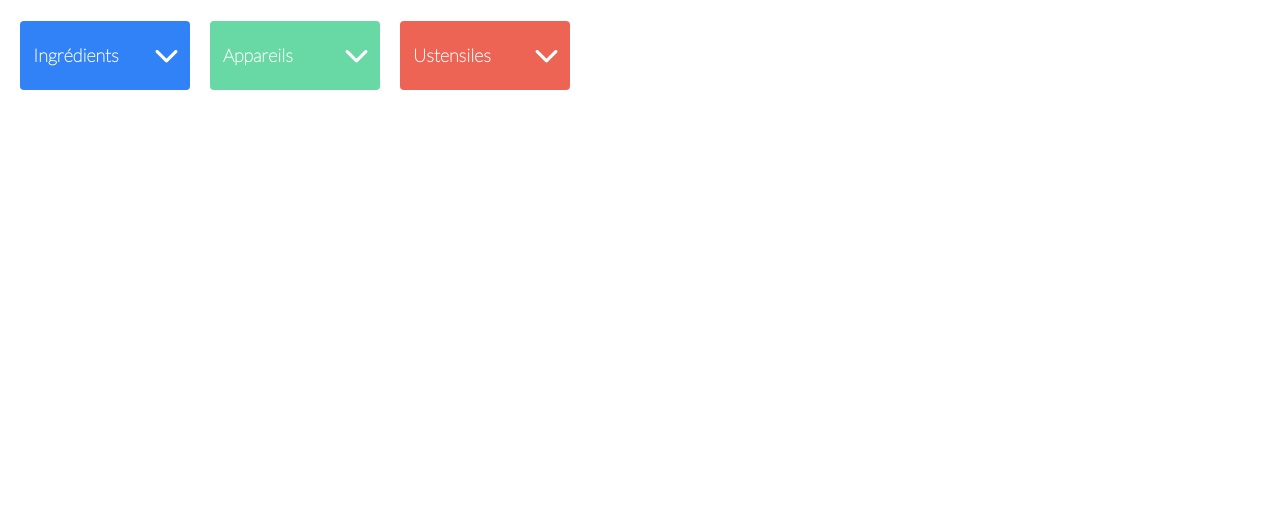
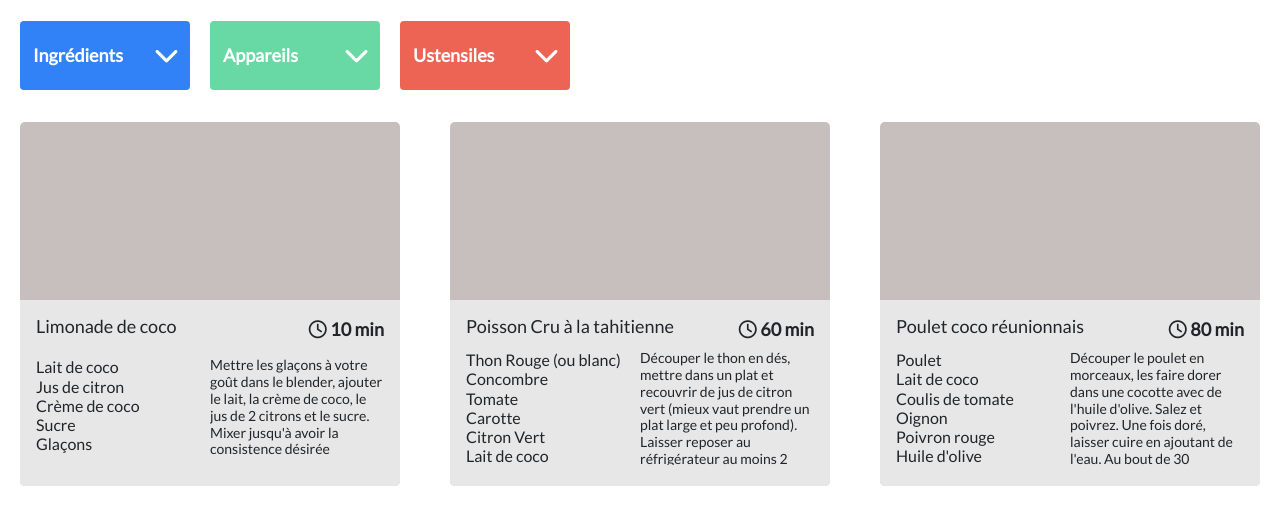
Before and after one commit to LoicLebert/Lo-cLebert_7_25072021, a plain HTML site: page index.html in a window 1280 px wide. Shown: the part 224-755 px from the top of the page. Drawn offline with nearby package versions, Linux system fonts and the light colour scheme.

Commit message:
First Algorithm done

```diff
--- a/assets/css/style.css
+++ b/assets/css/style.css
@@ -303,3 +303,88 @@ a:hover {
     font-size: 18px;
     order: 2;
 }
+
+#recipes-section {
+    display: flex;
+    flex-direction: row;
+    flex-wrap: wrap;
+    width: 1240px;
+    height: 100%;
+    justify-content: space-between;
+    row-gap: 3em;
+    order: 3;
+    margin-top: 2em;
+}
+
+#recipe-details {
+    display: flex;
+    flex-direction: row;
+    flex-wrap: wrap;
+    width: 100%;
+    height: 186px;
+    background-color: #E7E7E7;
+    position: absolute;
+    bottom: 0;
+    padding: 1em;
+    overflow: hidden;
+}
+
+
+#recipe-container {
+    width: 380px;
+    height: 364px;
+    background-color: #C7BEBE;
+    border-radius: 5px;
+    overflow: hidden;
+    position: relative;
+}
+
+#title-and-time-container {
+    display: flex;
+    flex-direction: row;
+    width: 100%;
+    justify-content: space-between;
+}
+
+h2 {
+    font-size: 18px;
+    font-weight: 400;
+    max-width: 70%;
+    overflow: hidden;
+    white-space: nowrap;
+    text-overflow: ellipsis;
+}
+
+#recipe-duration {
+    float: right;
+    font-size: 18px;
+    font-weight: bolder;
+    text-align: right;
+}
+
+#ingredients-and-description {
+    display: flex;
+    flex-direction: row;
+    line-height: 1.2;
+    overflow: hidden;
+    max-height: 115px;
+}
+
+#recipe-ustensils {
+    display: none;
+}
+
+#ingredients-container {
+    display: flex;
+    flex-direction: column;
+    width: 50%;
+    height: 100%;
+    font-size: 16px;
+}
+
+#recipe-description {
+    width: 50%;
+    font-size: 14px;
+    overflow: hidden;
+    text-overflow: ellipsis;
+}
--- a/assets/js/components/index.js
+++ b/assets/js/components/index.js
@@ -1,29 +1,36 @@
-import { recipes } from "..//data/data.js"
+import { recipes } from "../data/data.js"
+import { searchAlgorithmMapping } from "./search-results.js"
 
-/** This part sorts ingredients, appliances and ustensils inside sets to prevent them from repeating themselves
- * @param (recipe)
- * @param (ingredients)
- * @param (appliance)
- * @param (ustensils)
+/**
+ * This part sorts ingredients, appliances and ustensils inside sets to prevent them from repeating themselves
+ * @param {*} recipe
+ * @param {*} ingredients
+ * @param {*} appliance
+ * @param {*} ustensils
  */
 const ingredientSet = new Set([])
 const applianceSet = new Set([])
 const ustensilSet = new Set([])
 
+function setCreation() {
     recipes?.forEach(recipe => recipe.ingredients?.forEach(ingredient => ingredientSet.add(ingredient.ingredient)))
     recipes?.forEach(appliance => applianceSet.add(appliance.appliance))
     recipes?.forEach(recipe => recipe.ustensils?.forEach(ustensils => ustensilSet.add(ustensils)))
+}
 
-/** Those functions display every ingredient, appliance & ustensils inside the nav buttons
- * @param (ingredient)
- * @param (appliance)
- * @param (ustensils)
+/**
+ * Those functions display every ingredient, appliance & ustensils inside the nav buttons
+ * @param {*} ingredient
+ * @param {*} appliance
+ * @param {*} ustensils
  */
+function navSelection() {
     ingredientSet?.forEach(ingredient => {
         let ingredientHTML = document.createElement("a")
         ingredientHTML.innerText = ingredient
         ingredientHTML.classList.add("c_dropdown-item")
         ingredientHTML.setAttribute("href", "#")
+        ingredientHTML.setAttribute("s_key", ingredient)
         document.querySelector("#first-text-container").appendChild(ingredientHTML)
         ingredientHTML.addEventListener("click", e => {
             let selectedIngredientContainer = document.createElement("div")
@@ -45,6 +52,7 @@ applianceSet?.forEach(appliance => {
         applianceHTML.innerText = appliance
         applianceHTML.classList.add("c_dropdown-item")
         applianceHTML.setAttribute("href", "#")
+        applianceHTML.setAttribute("s_key", appliance)
         document.querySelector("#second-text-container").appendChild(applianceHTML)
         applianceHTML.addEventListener("click", e => {
             let selectedApplianceContainer = document.createElement("div")
@@ -65,6 +73,7 @@ ustensilSet?.forEach(ustensils => {
         ustensilsHTML.innerText = ustensils
         ustensilsHTML.classList.add("c_dropdown-item")
         ustensilsHTML.setAttribute("href", "#")
+        ustensilsHTML.setAttribute("s_key", ustensils)
         document.querySelector("#third-text-container").appendChild(ustensilsHTML)
         ustensilsHTML.addEventListener("click", e => {
             let selectedUstensilsContainer = document.createElement("div")
@@ -79,20 +88,17 @@ ustensilSet?.forEach(ustensils => {
             }
         })
     })
+}
 
-/** This code maps ingredients, appliance & ustensils for a better sorting
- * @param (recipe)
+/**
+ * This function displays the dropdown items on click
+ * @param {*} recipe
  */
-
-const ingredientMap = new Map([])
-const ObjectKey = {}
-
-recipes?.forEach(recipe => recipe.ingredients?.forEach(ingredient => ingredientMap.set(ObjectKey, ingredient)))
-console.log(ingredientMap)
-
+function displayDropdown(searchMap) {
     document.querySelector("#btn-blue").addEventListener("click", e => {
         document.querySelector("#first-dropdown").classList.add("active")
         document.querySelector("#btn-blue").style.display = "none"
+        displayRecipes(searchMap.get(e.target.value) || recipes)
     })
 
     document.querySelector("#btn-green").addEventListener("click", e => {
@@ -125,3 +131,83 @@ document.addEventListener("click", e => {
             document.querySelector("#btn-red").style.display = "flex"
         }
     })
+}
+
+/**
+ * This function creates a card for each recipe that contains all recipe values
+ * @param {*} recipes
+ */
+
+function displayRecipes(recipes) {
+    document.querySelector("#recipes-section").innerHTML = ""
+    recipes?.forEach(recipe => {
+        let recipeContainer = document.createElement("div")
+        recipeContainer.id = "recipe-container"
+        document.querySelector("#recipes-section").appendChild(recipeContainer)
+        let recipeDetails = document.createElement("span")
+        recipeDetails.id = "recipe-details"
+        recipeContainer.appendChild(recipeDetails)
+        let titleAndTime = document.createElement("div")
+        titleAndTime.id = "title-and-time-container"
+        recipeDetails.appendChild(titleAndTime)
+        let recipeTitle = document.createElement("h2")
+        recipeTitle.innerHTML = recipe.name
+        titleAndTime.appendChild(recipeTitle)
+        let recipeDuration = document.createElement("span")
+        recipeDuration.id = "recipe-duration"
+        recipeDuration.innerHTML = `<i class="far fa-clock"></i>       ` + recipe.time + " min"
+        titleAndTime.appendChild(recipeDuration)
+        let ingredientsAndDescription = document.createElement("div")
+        ingredientsAndDescription.id = "ingredients-and-description"
+        recipeDetails.appendChild(ingredientsAndDescription)
+        let ingredientsContainer = document.createElement("div")
+        ingredientsContainer.id = "ingredients-container"
+        ingredientsAndDescription.appendChild(ingredientsContainer)
+        recipe.ingredients.forEach(ingredient => {
+            let recipeIngredients = document.createElement("span")
+            recipeIngredients.innerHTML = ingredient.ingredient
+            ingredientsContainer.appendChild(recipeIngredients)
+        })
+        let recipeDescription = document.createElement("span")
+        recipeDescription.id = "recipe-description"
+        recipeDescription.innerHTML = recipe.description
+        ingredientsAndDescription.appendChild(recipeDescription)
+        let recipeUstensils = document.createElement("span")
+        recipeUstensils.innerHTML = recipe.ustensils
+        recipeUstensils.id = "recipe-ustensils"
+        recipeDetails.appendChild(recipeUstensils)
+    })
+}
+
+/**
+ * This function launches the algorithm when user search a receipe name in the input bar
+ * @param {*} searchMap
+ */
+
+function setupInputSearch(searchMap) {
+    document.querySelector("#search-input").addEventListener("change", (e) => searchAlgorithm(e, searchMap))
+}
+
+/**
+ * This function launches the receipes display according to the user request
+ * @param {*} e
+ * @param {*} searchMap
+ */
+function searchAlgorithm(e, searchMap) {
+    displayRecipes(searchMap.get(e.target.value.toLowerCase()) || recipes)
+}
+
+/**
+ * This function displays the dropdown items on click
+ * @param {*} ingredientSet
+ */
+function init() {
+    setCreation()
+    navSelection()
+    const searchMap = searchAlgorithmMapping(recipes, ingredientSet, applianceSet, ustensilSet)
+    displayDropdown(searchMap)
+    displayRecipes(recipes)
+    setupInputSearch(searchMap)
+}
+
+init()
--- /dev/null
+++ b/assets/js/components/search-results.js
@@ -0,0 +1,47 @@
+/**
+ * This algorithm use mapping for a faster search result. ALGO V1
+ * @param {*} recipes
+ * @param {*} ingredientSet
+ * @param {*} applianceSet
+ * @param {*} ustensilSet
+ * @returns
+ */
+export function searchAlgorithmMapping(recipes) {
+    const searchMap = new Map();
+    recipes.forEach(recipe => {
+        for (let i = 2; i < (recipe.name.toLowerCase()).length; i++) {
+            if (searchMap.get((recipe.name.toLowerCase()).substring(0, i))) {
+                searchMap.get((recipe.name.toLowerCase()).substring(0, i)).push(recipe)
+            } else {
+                searchMap.set((recipe.name.toLowerCase()).substring(0, i), [recipe])
+            }
+        }
+        for (let i = 2; i < (recipe.appliance.toLowerCase()).length; i++) {
+            if (searchMap.get((recipe.appliance.toLowerCase()).substring(0, i))) {
+                searchMap.get((recipe.appliance.toLowerCase()).substring(0, i)).push(recipe)
+            } else {
+                searchMap.set((recipe.appliance.toLowerCase()).substring(0, i), [recipe])
+            }
+        }
+        recipe.ingredients.forEach(ingredient => {
+            for (let i = 2; i < (ingredient.ingredient.toLowerCase()).length; i++) {
+                if (searchMap.get((ingredient.ingredient.toLowerCase()).substring(0, i))) {
+                    searchMap.get((ingredient.ingredient.toLowerCase()).substring(0, i)).push(recipe)
+                } else {
+                    searchMap.set((ingredient.ingredient.toLowerCase()).substring(0, i), [recipe])
+                }
+            }
+        })
+        recipe.ustensils.forEach(ustensils => {
+            for (let i = 2; i < (ustensils.toLowerCase()).length; i++) {
+                if (searchMap.get((ustensils.toLowerCase()).substring(0, i))) {
+                    searchMap.get((ustensils.toLowerCase()).substring(0, i)).push(recipe)
+                } else {
+                    searchMap.set((ustensils.toLowerCase()).substring(0, i), [recipe])
+                }
+            }
+        })
+    })
+    console.log(searchMap)
+    return searchMap
+}
--- a/index.html
+++ b/index.html
@@ -8,13 +8,16 @@
     <link rel="stylesheet" href="assets/css/style.css" />
     <link rel="shortcut icon" href="assets/images/favicon.ico">
     <link rel="preconnect" href="https://fonts.googleapis.com">
+    <link rel="preconnect" href="https://fonts.googleapis.com">
     <link rel="preconnect" href="https://fonts.gstatic.com" crossorigin>
-    <link href="https://fonts.googleapis.com/css2?family=Lato:wght@100&display=swap" rel="stylesheet">
+    <link href="https://fonts.googleapis.com/css2?family=Lato&display=swap" rel="stylesheet">
     <script src="https://ajax.googleapis.com/ajax/libs/jquery/3.6.0/jquery.min.js"></script>
     <script src="https://kit.fontawesome.com/8264f3a608.js" crossorigin="anonymous"></script>
     <script src="assets/js/bootstrap.min.js" defer></script>
+    <script type="module" src="assets/js/data/data.js" defer></script>
+    <script type="module" src="assets/js/components/search-results.js" defer></script>
     <script type="module" src="assets/js/components/index.js" defer></script>
-    <script type="module" src="assets/js/data/data.js" defer></script>
+
 </head>
 
 
@@ -22,7 +25,7 @@
     <header>
         <img id="logo" src="assets/images/logo.png" alt="logo Les petits plats">
         <div class="input-group search-bar">
-            <input class="search-bar-input form-control border-end-0 border" type="search" id="example-search-input"
+            <input class="search-bar-input form-control border-end-0 border" type="search" id="search-input"
                 placeholder="Recherchez un ingrédient, appareil, ustensiles ou une recette">
             <span class="input-group-append">
                 <button class="border-start-0 border-bottom-0 border search-btn" type="button">
@@ -83,6 +86,8 @@
             </div>
         </nav>
 
+        <div id="recipes-section"></div>
+
     </main>
 
     <script src="https://cdnjs.cloudflare.com/ajax/libs/popper.js/1.16.1/umd/popper.min.js"></script>
```
Also changed, not shown: assets/js/components/ingredient-selection.js (added, +17 -0 lines). Lines whose indentation alone changed are shown as unchanged.
